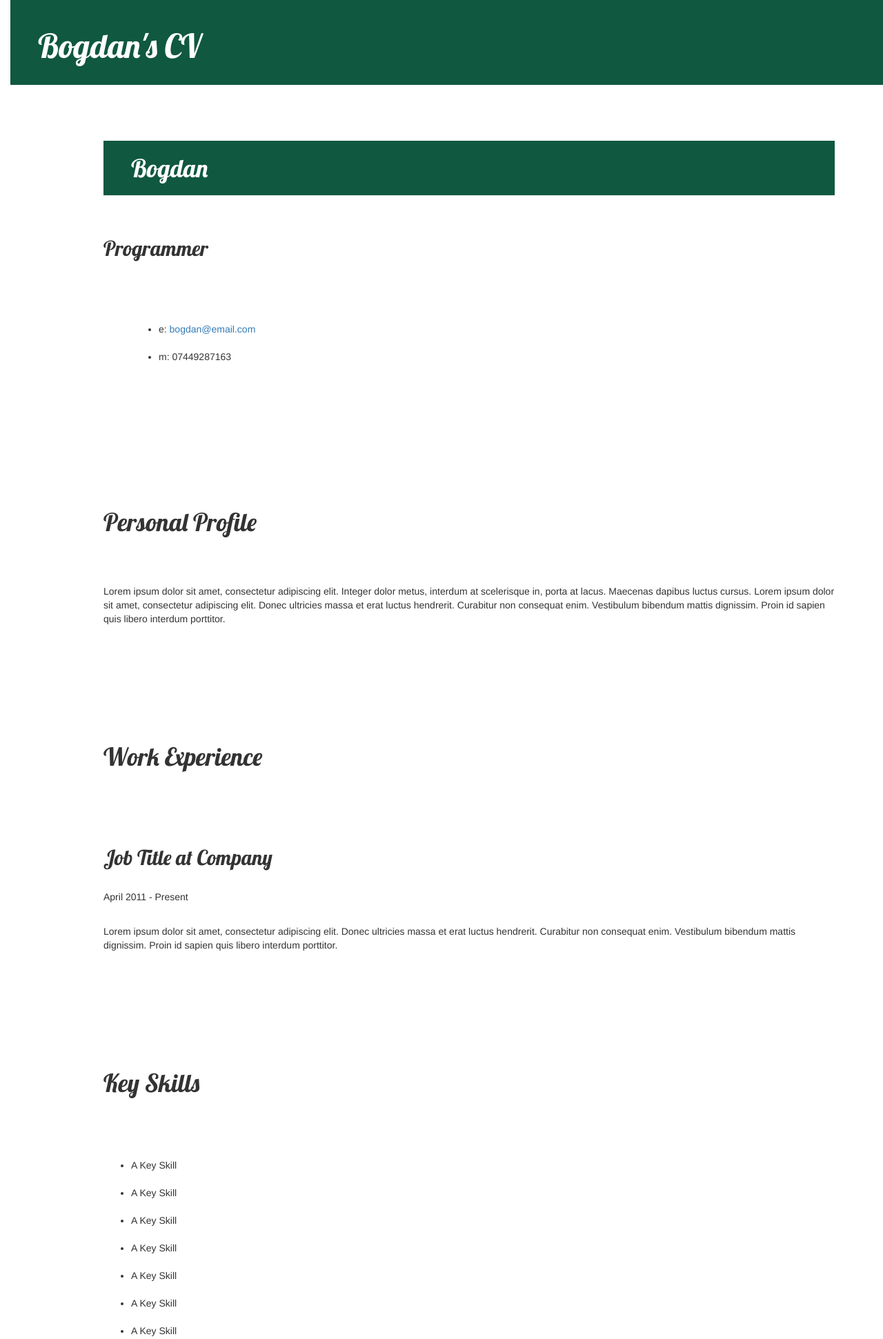
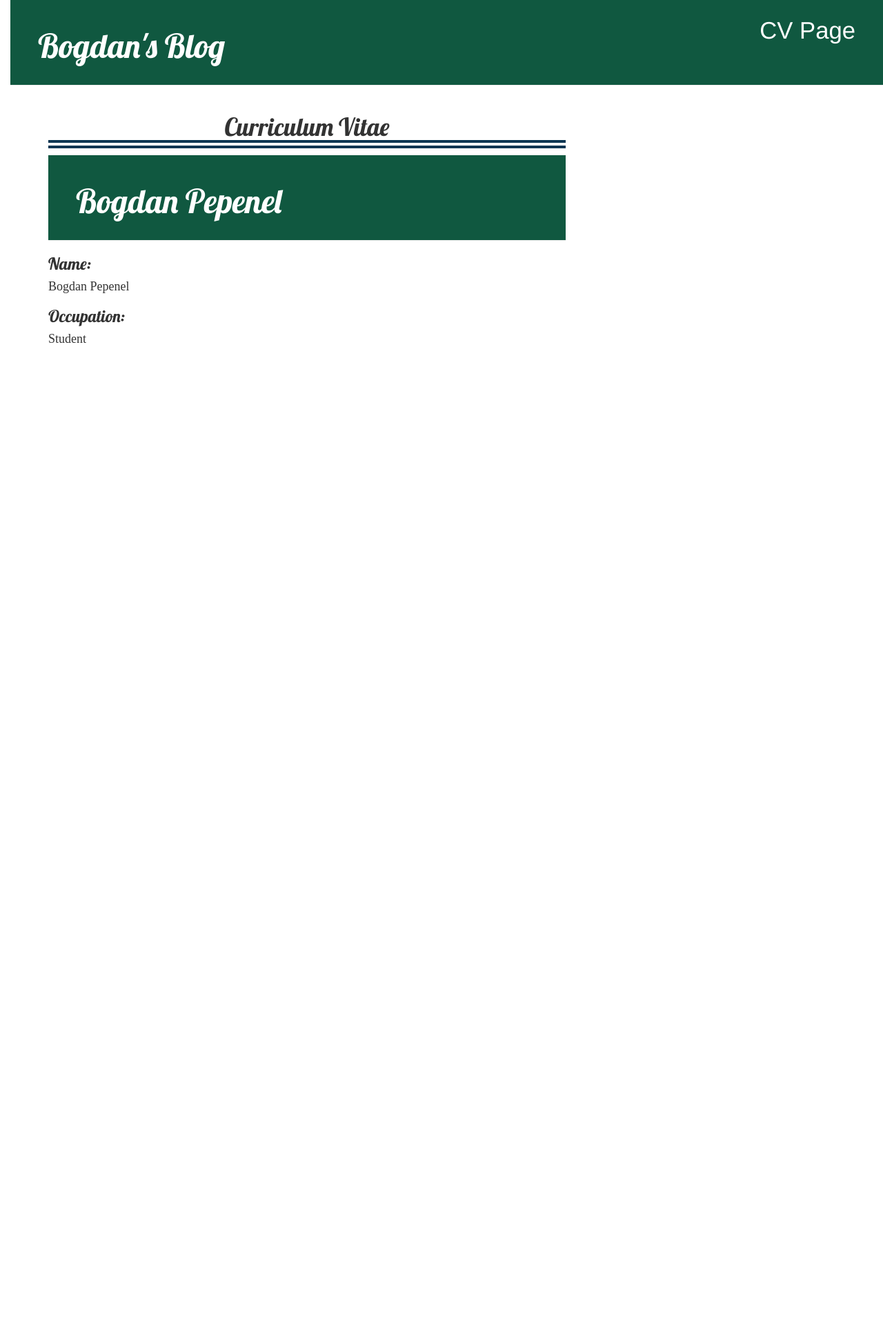
Before and after one commit to ekaild/BridgingCoursework, a Django app: page /cv in a window 1280 px wide. Shown: the top 1941 px of the page at 69% size. After the commit the page ends 497 px from the top, so only its background shows below. Run offline with Django 3.2, Linux system fonts and the light colour scheme; data comes from the database, SQL or seed files in the repository; both versions use the stored data as it was after the commit; some libraries are stand-ins or nearby versions.

Commit message:
Nearly finished

```diff
--- a/blog/models.py
+++ b/blog/models.py
@@ -15,3 +15,11 @@
 
     def __str__(self):
         return self.title
+
+
+class Traits(models.Model):
+    title = models.CharField(max_length=200)
+    text = models.TextField()
+
+    def __str__(self):
+        return self.title
--- a/blog/templates/blog/base.html
+++ b/blog/templates/blog/base.html
@@ -12,7 +12,7 @@
             {% if user.is_authenticated %}
                 <a href="{% url 'post_new' %}" class="top-menu"><span class="glyphicon glyphicon-plus"></span></a>
             {% endif %}
-            <a href="{% url 'cv_page' %}" class="top-menu">CV Page</a>
+            <a href="{% url 'cv_view' %}" class="top-menu">CV Page</a>
             <h1><a href="/">Bogdan's Blog</a></h1>
         </div>
         <div class="content container">
--- a/blog/urls.py
+++ b/blog/urls.py
@@ -6,5 +6,7 @@
     path('post/<int:pk>/', views.post_detail, name='post_detail'),
     path('post/new/', views.post_new, name='post_new'),
     path('post/<int:pk>/edit/', views.post_edit, name='post_edit'),
-    path('cv', views.cv_page, name='cv_page')
+    path('cv', views.cv_view, name='cv_view'),
+    path('cv/<int:pk>/edit/', views.cv_edit, name='cv_edit'),
+    path('cv/new/', views.cv_new, name='cv_new'),
 ]
--- a/blog/views.py
+++ b/blog/views.py
@@ -2,7 +2,8 @@
 from django.utils import timezone
 from .models import Post
 from django.shortcuts import render, redirect, get_object_or_404
-from .forms import PostForm
+from .forms import PostForm, TraitsForm
+from .models import Traits
 
 def post_list(request):
     posts = Post.objects.filter(published_date__lte=timezone.now()).order_by('published_date')
@@ -39,5 +40,29 @@
         form = PostForm(instance=post)
     return render(request, 'blog/post_edit.html', {'form': form})
 
-def cv_page(request):
-    return render(request, '../../cv/templates/cv/cv.html', {})
+def cv_view(request):
+    traits = Traits.objects.all()
+    return render(request, '../../cv/templates/cv/cv.html', {'traits' : traits})
+
+def cv_edit(request, pk):
+    trait = get_object_or_404(Traits, pk=pk)
+    if request.method == "POST":
+        form = TraitsForm(request.POST, instance=trait)
+        if form.is_valid():
+            trait = form.save(commit=False)
+            trait.save()
+            return redirect('cv_view')
+    else:
+        form = TraitsForm(instance=trait)
+    return render(request, '../../cv/templates/cv/cv_edit.html', {'form': form})
+
+def cv_new(request):
+    if request.method == "POST":
+        form = TraitsForm(request.POST)
+        if form.is_valid():
+            trait = form.save(commit=False)
+            trait.save()
+            return redirect('cv_view')
+    else:
+        form = TraitsForm()
+    return render(request, '../../cv/templates/cv/cv_edit.html', {'form': form})
--- a/cv/templates/cv/cv.html
+++ b/cv/templates/cv/cv.html
@@ -1,122 +1,23 @@
-	{% load static %}
-	<!DOCTYPE html>
-	<html>
-		<head>
-			<link rel="stylesheet" href="//maxcdn.bootstrapcdn.com/bootstrap/3.2.0/css/bootstrap.min.css">
-			<link rel="stylesheet" href="//maxcdn.bootstrapcdn.com/bootstrap/3.2.0/css/bootstrap-theme.min.css">
-			<link href="//fonts.googleapis.com/css?family=Lobster&subset=latin,latin-ext" rel="stylesheet" type="text/css">
-			<link rel="stylesheet" href="{% static 'css/blog2.css' %}">
-			<title>Bogdan's CV</title>
-		</head>
-		<body>
-				<div class="page-header">
-						{% if user.is_authenticated %}
-							<a href="{% url 'cv_edit' %}" class="top-menu"><span class="glyphicon glyphicon-cog"></span></a>
-						{% endif %}
-						<h1><a href="/">Bogdan's CV</a></h1>
-					</div>
+{% extends 'blog/base.html' %}
 
-				<div class="content container">
-						<div class="content">
-								<div id="cv" class="content">
-										    <div class="mainDetails">
+    {% block content %}
+        <h1 style="border-bottom: 12px double #0a3652; text-align: center;">
+            Curriculum Vitae
+            {% if user.is_authenticated %}
+                <a  style="text-align:left" class="btn btn-default" href="{% url 'cv_new' %}">New trait <span class="glyphicon glyphicon-plus"></span></a>
+            {% endif %}
+		</h1>
+		<div class="page-header">
+			<h1><a href="\">Bogdan Pepenel</a></h1>
+		</div>
 
-										        <div id="name">
-										            <h1 class="page-header">Bogdan</h1>
-										            <h2 class="title">Programmer</h2>
-										        </div>
-
-										        <div id="contactDetails" class="content">
-										            <ul>
-										                <li>e: <a href="mailto:bogdan@email.com" target="_blank">bogdan@email.com</a></li>
-										                <li>m: 07449287163</li>
-										            </ul>
-										        </div>
-										        <div class="clear"></div>
-										    </div>
-
-										    <div id="mainArea" class="text">
-										        <section>
-										            <article>
-										                <div class="sectionTitle">
-										                    <h1>Personal Profile</h1>
-										                </div>
-
-										                <div class="sectionContent">
-										                    <p>Lorem ipsum dolor sit amet, consectetur adipiscing elit. Integer dolor metus, interdum at scelerisque in, porta at lacus. Maecenas dapibus luctus cursus. Lorem ipsum dolor sit amet, consectetur adipiscing elit. Donec ultricies massa et erat luctus hendrerit. Curabitur non consequat enim. Vestibulum bibendum mattis dignissim. Proin id sapien quis libero interdum porttitor.</p>
-										                </div>
-										            </article>
-										            <div class="clear"></div>
-										        </section>
-
-
-										        <section>
-										            <div class="sectionTitle">
-										                <h1>Work Experience</h1>
-										            </div>
-
-										            <div class="sectionContent">
-										                <article>
-										                    <h2>Job Title at Company</h2>
-										                    <p class="subDetails">April 2011 - Present</p>
-										                    <p>Lorem ipsum dolor sit amet, consectetur adipiscing elit. Donec ultricies massa et erat luctus hendrerit. Curabitur non consequat enim. Vestibulum bibendum mattis dignissim. Proin id sapien quis libero interdum porttitor.</p>
-										                </article>
-										            </div>
-										            <div class="clear"></div>
-										        </section>
-
-
-										        <section>
-										            <div class="sectionTitle">
-										                <h1>Key Skills</h1>
-										            </div>
-
-										            <div class="sectionContent">
-										                <ul class="keySkills">
-										                    <li>A Key Skill</li>
-										                    <li>A Key Skill</li>
-										                    <li>A Key Skill</li>
-										                    <li>A Key Skill</li>
-										                    <li>A Key Skill</li>
-										                    <li>A Key Skill</li>
-										                    <li>A Key Skill</li>
-										                    <li>A Key Skill</li>
-										                </ul>
-										            </div>
-										            <div class="clear"></div>
-										        </section>
-
-
-										        <section>
-										            <div class="sectionTitle">
-										                <h1>Education</h1>
-										            </div>
-
-										            <div class="sectionContent">
-										                <article>
-										                    <h2>College/University</h2>
-										                    <p class="subDetails">Qualification</p>
-										                    <p>Lorem ipsum dolor sit amet, consectetur adipiscing elit. Donec ultricies massa et erat luctus hendrerit. Curabitur non consequat enim.</p>
-										                </article>
-
-										                <article>
-										                    <h2>College/University</h2>
-										                    <p class="subDetails">Qualification</p>
-										                    <p>Lorem ipsum dolor sit amet, consectetur adipiscing elit. Donec ultricies massa et erat luctus hendrerit. Curabitur non consequat enim.</p>
-										                </article>
-										            </div>
-										            <div class="clear"></div>
-										        </section>
-
-										    </div>
-										</div>
-
-							<p>
-							{% block content %}
-							{% endblock %}
-							</p>
-
-						</div>
-					</div>
-		</body>
-	</html>
+        {% for trait in traits %}
+            <div class = "trait">
+                {% if user.is_authenticated %}
+                    <a class="btn btn-default" href="{% url 'cv_edit' pk=trait.pk %}">Edit <span class="glyphicon glyphicon-pencil"></span></a>
+                {% endif %}
+                    <h3>{{trait.title}}:</h3>
+                    <p><h4 style="font-family:'Times New Roman', Times, serif">{{trait.text }}</h4></p>
+            </div>
+        {% endfor %}
+    {% endblock %}
--- a/cv/urls.py
+++ b/cv/urls.py
@@ -2,6 +2,6 @@
 from . import views
 
 urlpatterns = [
-    path('', views.cv, name='cv'),
-    path('cv/edit', views.cv_edit, {}, 'cv_edit'),
+    path('', views.cv, name="cv"),
+
 ]
```
Also changed, not shown: blog/forms.py (+7 -1 lines), cv/forms.py (+5 -4 lines), cv/models.py (+4 -47 lines), cv/templates/cv/cv_edit.html (+5 -3 lines), cv/views.py (+15 -17 lines), blog/migrations/0002_traits.py (added), cv/static/images/headshot.jpg (deleted), db.sqlite3, 1 other file.
